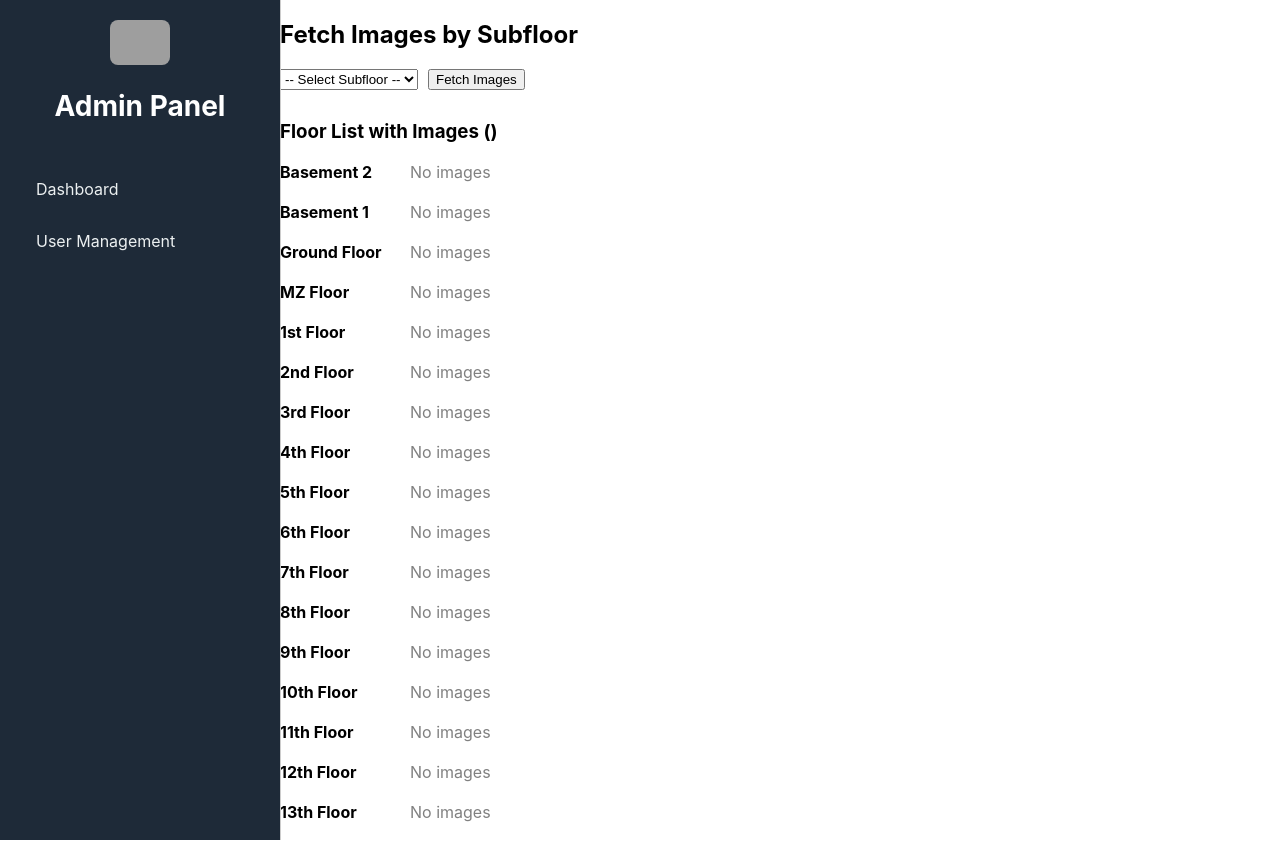
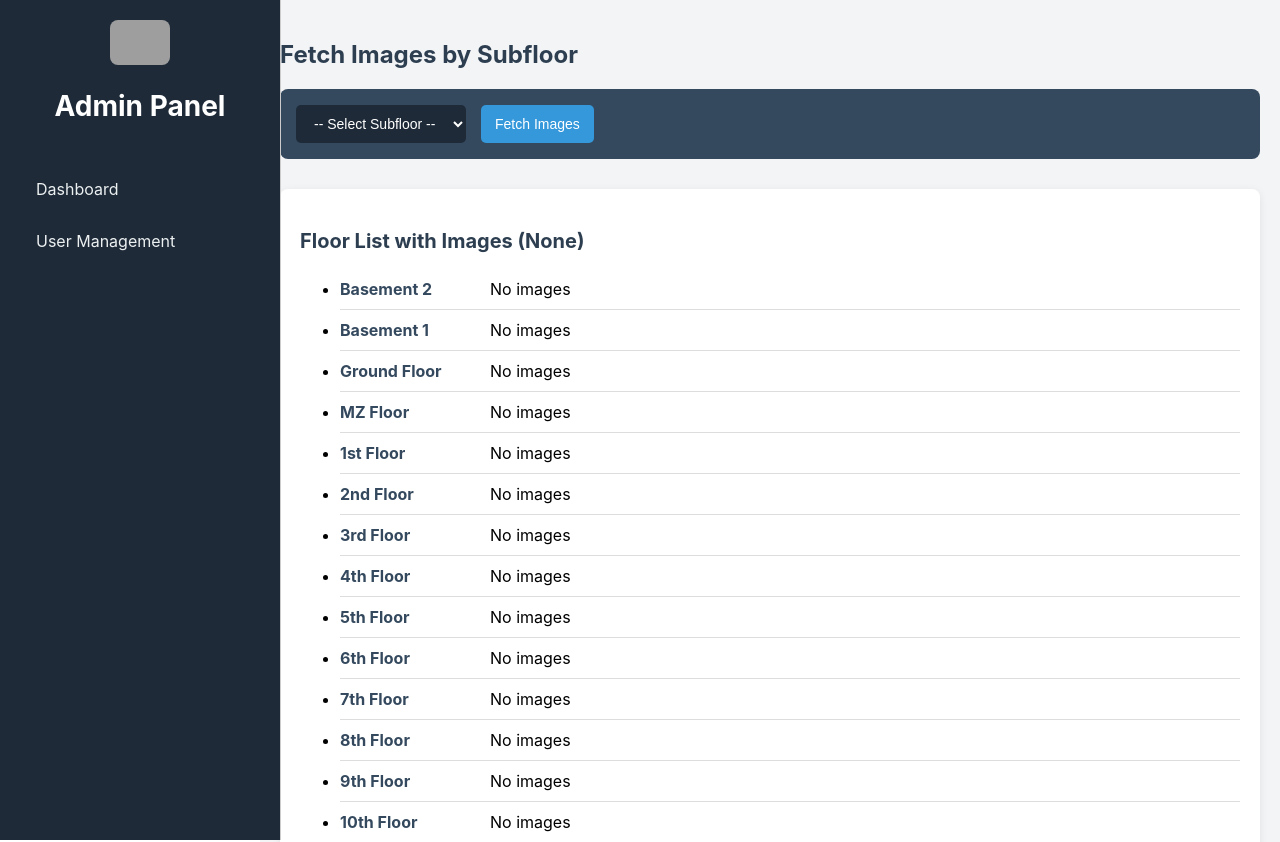
Before and after one commit to sanikachogale1804/HouseKeepeingApplicationReactNativeProject, a React (Create React App) app in the folder admin-panel/: page /dashboard in a window 1280 px wide. Shown: the top 842 px of the page. Built offline with nearby package versions, Linux system fonts and the light colour scheme; grey boxes are pictures that could not be loaded.

Commit message:
29-july-2025

```diff
--- a/admin-panel/package.json
+++ b/admin-panel/package.json
@@ -8,6 +8,7 @@
     "@testing-library/react": "^16.3.0",
     "@testing-library/user-event": "^13.5.0",
     "axios": "^1.10.0",
+    "jwt-decode": "^4.0.0",
     "react": "^19.1.0",
     "react-dom": "^19.1.0",
     "react-router-dom": "^7.7.1",
--- /dev/null
+++ b/admin-panel/src/Components/CSS/Dashboard.css
@@ -0,0 +1,135 @@
+/* Container Layout */
+.dashboard-wrapper {
+  display: flex;
+  flex-direction: row;
+  min-height: 100vh;
+}
+
+/* Main dashboard content */
+.dashboard-main {
+  margin-left: 260px;
+  padding: 20px;
+  flex: 1;
+  background-color: #f3f4f6;
+  box-sizing: border-box;
+}
+
+/* Title */
+.dashboard-main h2 {
+  color: #2c3e50;
+  margin-bottom: 20px;
+}
+
+/* Controls Section */
+.dashboard-controls {
+  display: flex;
+  flex-wrap: wrap;
+  gap: 15px;
+  background-color: #34495e;
+  padding: 16px;
+  border-radius: 8px;
+  margin-bottom: 30px;
+  color: white;
+}
+
+.dashboard-controls select,
+.dashboard-controls button {
+  padding: 10px 14px;
+  font-size: 14px;
+  border-radius: 5px;
+  border: none;
+  background-color: #1e2a38;
+  color: white;
+  transition: border 0.2s, background-color 0.3s;
+}
+
+.dashboard-controls select:focus,
+.dashboard-controls button:focus {
+  outline: none;
+  border: 2px solid #3498db;
+}
+
+.dashboard-controls button {
+  background-color: #3498db;
+  cursor: pointer;
+}
+
+.dashboard-controls button:hover {
+  background-color: #2980b9;
+}
+
+/* Image List Section */
+.dashboard-image-section {
+  background-color: #fff;
+  padding: 20px;
+  border-radius: 8px;
+  box-shadow: 0 2px 8px rgba(0, 0, 0, 0.08);
+}
+
+.dashboard-image-section h3 {
+  font-size: 20px;
+  color: #2c3e50;
+  margin-bottom: 15px;
+}
+
+.floor-image-group {
+  display: flex;
+  align-items: center;
+  gap: 10px;
+  flex-wrap: wrap;
+  border-bottom: 1px solid #ddd;
+  padding: 10px 0;
+}
+
+.floor-name {
+  min-width: 140px;
+  font-weight: bold;
+  color: #34495e;
+}
+
+.floor-thumbnail {
+  width: 100px;
+  border-radius: 6px;
+  border: 1px solid #ccc;
+  cursor: pointer;
+  transition: transform 0.2s;
+}
+
+.floor-thumbnail:hover {
+  transform: scale(1.05);
+  box-shadow: 0 0 6px rgba(0, 0, 0, 0.2);
+}
+
+/* Modal Preview */
+.image-preview-modal {
+  position: fixed;
+  top: 0; left: 0; right: 0; bottom: 0;
+  background-color: rgba(0, 0, 0, 0.7);
+  display: flex;
+  align-items: center;
+  justify-content: center;
+  z-index: 1000;
+}
+
+.image-preview-modal img {
+  max-width: 90%;
+  max-height: 90%;
+  border-radius: 8px;
+  box-shadow: 0 0 20px black;
+}
+
+/* Responsive Behavior */
+@media (max-width: 768px) {
+  .dashboard-main {
+    margin-left: 0;
+  }
+
+  .dashboard-controls {
+    flex-direction: column;
+    align-items: stretch;
+  }
+
+  .floor-name {
+    min-width: 100px;
+  }
+}
--- a/admin-panel/src/Components/Users/Dashboard.jsx
+++ b/admin-panel/src/Components/Users/Dashboard.jsx
@@ -2,6 +2,7 @@ import React, { useState } from 'react';
 import logo from '../Images/logo.png';
 import { Link } from 'react-router-dom';
 import '../CSS/AdminPanel.css';
+import '../CSS/Dashboard.css'; // NEW DASHBOARD-SPECIFIC STYLES
 
 function Dashboard() {
   const [selectedSubfloor, setSelectedSubfloor] = useState('');
@@ -15,8 +16,7 @@ function Dashboard() {
   ];
 
   const getSuffix = (n) => {
-    const j = n % 10,
-      k = n % 100;
+    const j = n % 10, k = n % 100;
     if (j === 1 && k !== 11) return `${n}st`;
     if (j === 2 && k !== 12) return `${n}nd`;
     if (j === 3 && k !== 13) return `${n}rd`;
@@ -40,14 +40,12 @@ function Dashboard() {
     try {
       setLoading(true);
       const token = localStorage.getItem('token');
-
       if (!token) {
         alert('User not authenticated. Please login.');
         return;
       }
 
       const encodedSubfloor = encodeURIComponent(selectedSubfloor);
-
       const response = await fetch(
         `http://localhost:5005/floorData/images?subFloorName=${encodedSubfloor}`,
         {
@@ -88,11 +86,11 @@ function Dashboard() {
         </ul>
       </div>
 
-      {/* Main */}
-      <div className="dashboard-container" style={{ marginLeft: '260px', padding: '20px' }}>
+      {/* Main Dashboard Content */}
+      <div className="dashboard-main">
         <h2>Fetch Images by Subfloor</h2>
 
-        <div style={{ display: 'flex', gap: '10px', marginBottom: '20px' }}>
+        <div className="dashboard-controls">
           <select onChange={(e) => setSelectedSubfloor(e.target.value)} value={selectedSubfloor}>
             <option disabled value="">-- Select Subfloor --</option>
             {subfloors.map((sub, i) => (
@@ -105,10 +103,9 @@ function Dashboard() {
           </button>
         </div>
 
-        {/* Floor list with thumbnails */}
-        <div style={{ marginTop: '30px' }}>
-          <h3>Floor List with Images ({selectedSubfloor})</h3>
-          <ul style={{ listStyleType: 'none', padding: 0 }}>
+        <div className="dashboard-image-section">
+          <h3>Floor List with Images ({selectedSubfloor || 'None'})</h3>
+          <ul className="dashboard-floor-list">
             {floorOptionsEn.map((floor, index) => {
               const floorImages = images.filter(
                 (img) =>
@@ -117,61 +114,35 @@ function Dashboard() {
               );
 
               return (
-                <li key={index} style={{ marginBottom: '20px' }}>
-                  <div style={{ display: 'flex', alignItems: 'center', gap: '10px', flexWrap: 'wrap' }}>
-                    <div style={{ fontWeight: 'bold', minWidth: '120px' }}>{floor}</div>
+                <li key={index}>
+                  <div className="floor-image-group">
+                    <div className="floor-name">{floor}</div>
                     {floorImages.length > 0 ? (
                       floorImages.map((img) => (
                         <img
                           key={img.id}
                           src={`http://localhost:5005/floorData/${img.id}/image`}
                           alt={img.taskImage}
-                          width="100"
-                          style={{
-                            cursor: 'pointer',
-                            border: '1px solid #ccc',
-                            borderRadius: '4px',
-                          }}
+                          className="floor-thumbnail"
                           onClick={() =>
                             setPreviewImage(`http://localhost:5005/floorData/${img.id}/image`)
                           }
                         />
                       ))
                     ) : (
-                      <div style={{ color: 'gray' }}>No images</div>
+                      <div className="no-image">No images</div>
                     )}
                   </div>
                 </li>
-
               );
             })}
           </ul>
         </div>
 
-        {/* Modal popup for preview */}
+        {/* Modal Preview */}
         {previewImage && (
-          <div
-            onClick={() => setPreviewImage(null)}
-            style={{
-              position: 'fixed',
-              top: 0, left: 0, right: 0, bottom: 0,
-              backgroundColor: 'rgba(0, 0, 0, 0.7)',
-              display: 'flex',
-              alignItems: 'center',
-              justifyContent: 'center',
-              zIndex: 1000,
-            }}
-          >
-            <img
-              src={previewImage}
-              alt="Full View"
-              style={{
-                maxWidth: '90%',
-                maxHeight: '90%',
-                borderRadius: '8px',
-                boxShadow: '0 0 20px black'
-              }}
-            />
+          <div className="image-preview-modal" onClick={() => setPreviewImage(null)}>
+            <img src={previewImage} alt="Full View" />
           </div>
         )}
       </div>
--- a/admin-panel/src/Components/Users/LoginForm.jsx
+++ b/admin-panel/src/Components/Users/LoginForm.jsx
@@ -1,4 +1,5 @@
 import React, { useState } from 'react';
+import  { jwtDecode } from 'jwt-decode'; // ✅ Correct import (note: no curly braces)
 
 function LoginForm() {
   const [username, setUsername] = useState('');
@@ -6,20 +7,27 @@ function LoginForm() {
 
   const handleLogin = async () => {
     try {
-      // 👇 Update with your backend IP if not using localhost
-      const baseUrl = 'http://localhost:5005';
+      const baseUrl = 'http://192.168.1.92:5005';
       const url = `${baseUrl}/login?username=${encodeURIComponent(username)}&userPassword=${encodeURIComponent(userPassword)}`;
 
-      const response = await fetch(url); // GET request, like React Native version
-      const token = await response.text(); // Receive raw token (not JSON)
-
-      console.log('🔑 Token:', token);
+      const response = await fetch(url);
+      const token = await response.text();
 
       if (response.ok && token && token.length > 10) {
-        localStorage.setItem('token', token);
-        alert('✅ Login successful!');
-        // Optional: redirect or reload
-        window.location.href = '/image-fetcher'; // Or any page you want to show
+        // ✅ Decode the JWT
+        const decoded = jwtDecode(token);
+        console.log('🧠 Decoded Token:', decoded);
+
+        // ✅ Ensure backend sends `role` inside token
+        const role = decoded.role;
+
+        if (role === 'admin') {
+          localStorage.setItem('token', token);
+          alert('✅ Login successful!');
+          window.location.href = '/image-fetcher';
+        } else {
+          alert(`❌ Access Denied. Only 'admin' role is allowed. Your role: ${role}`);
+        }
       } else {
         alert('❌ Login failed: Invalid credentials');
       }
@@ -39,7 +47,6 @@ function LoginForm() {
         value={username}
         style={{ padding: 8, width: '100%', marginBottom: 12 }}
       />
-      <br />
 
       <input
         placeholder="Password"
@@ -48,7 +55,6 @@ function LoginForm() {
         value={userPassword}
         style={{ padding: 8, width: '100%', marginBottom: 12 }}
       />
-      <br />
 
       <button onClick={handleLogin} style={{ padding: '10px 20px' }}>
         Login
```
Also changed, not shown: 2 other files (tests, documents, lock files or other folders).
